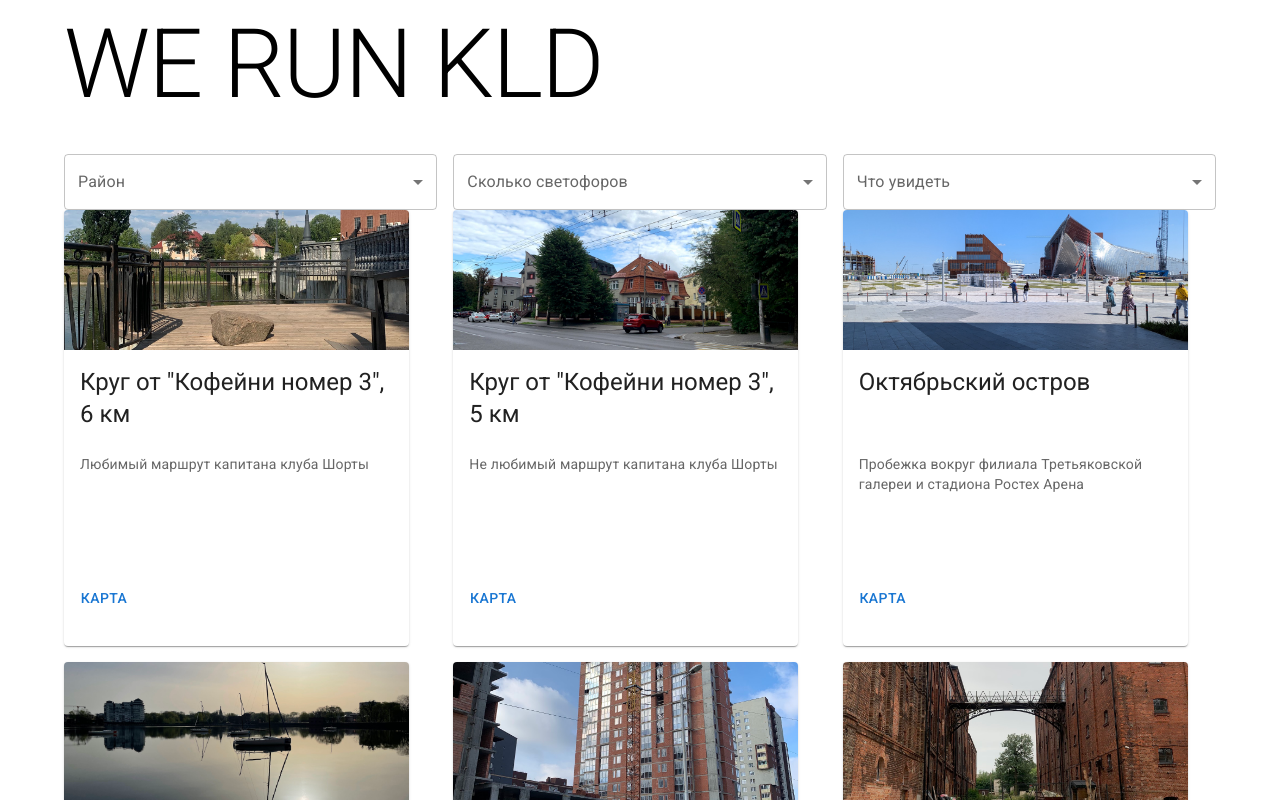
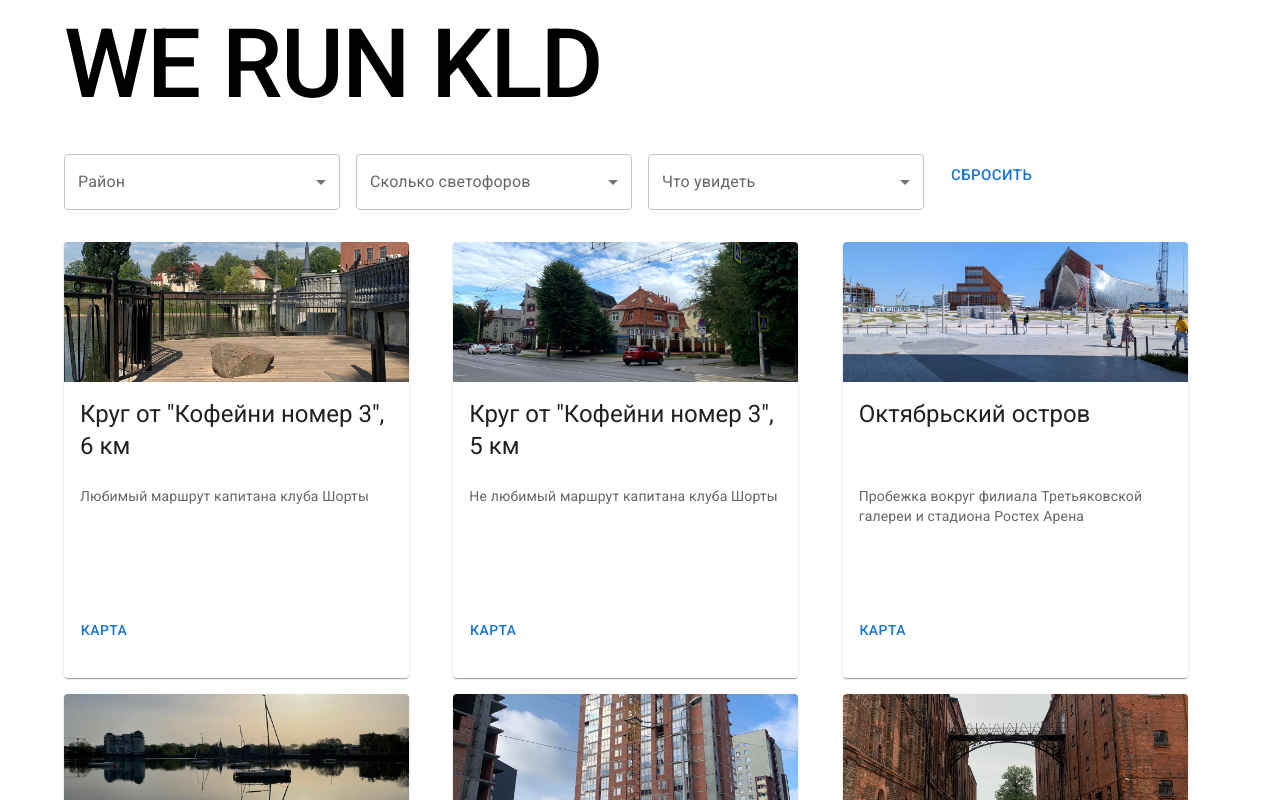
Before and after one commit to yurikrylov/we_run_kld, a React (Vite) app: page / in a window 1280 px wide. Shown: the top 800 px of the page. Built offline with nearby package versions, Linux system fonts and the light colour scheme; a web font is replaced by a local one.

Commit message:
сброс фильтров  добавлен

```diff
--- a/package.json
+++ b/package.json
@@ -12,6 +12,7 @@
   "dependencies": {
     "@emotion/react": "^11.14.0",
     "@emotion/styled": "^11.14.1",
+    "@fontsource/roboto": "^5.2.6",
     "@mui/material": "^7.1.2",
     "react": "^19.1.0",
     "react-dom": "^19.1.0"
--- a/src/components/Filters/index.jsx
+++ b/src/components/Filters/index.jsx
@@ -1,4 +1,4 @@
-import {InputLabel, MenuItem, FormControl, Select, Grid} from '@mui/material';
+import { InputLabel, MenuItem, FormControl, Select, Grid, Button } from '@mui/material';
 import { routes as data } from '../../data/rroutes'
 import { useState } from 'react';
 
@@ -15,6 +15,7 @@ var attractionsList = []
 data.map((item) => {
   attractionsList = new Set([...attractionsList, ...item.attractions])
 })
+
 
 const Filters = ({ filters, setFilters }) => {
   const [district, setDistrict] = useState('');
@@ -35,10 +36,15 @@ const Filters = ({ filters, setFilters }) => {
       setFilters({ ...filters, attraction: e.target.value })
     }
   };
-
+  const clearFilters = () => {
+    setFilters({ district: null, attractions: null, trafficLights: null })
+    setDistrict('')
+    setTrafficLights('')
+    setAttractions('')
+  }
   return (
     <Grid container spacing={2}>
-      <Grid size={4}>
+      <Grid size={3}>
         <FormControl fullWidth>
           <InputLabel id="district-label">Район</InputLabel>
           <Select
@@ -56,7 +62,7 @@ const Filters = ({ filters, setFilters }) => {
           </Select>
         </FormControl>
       </Grid>
-      <Grid size={4}>
+      <Grid size={3}>
 
         <FormControl fullWidth>
           <InputLabel id="trafficLight-label">Сколько светофоров</InputLabel>
@@ -75,7 +81,7 @@ const Filters = ({ filters, setFilters }) => {
           </Select>
         </FormControl>
       </Grid>
-      <Grid size={4}>
+      <Grid size={3}>
 
         <FormControl fullWidth>
           <InputLabel id="attraction-label">Что увидеть</InputLabel>
@@ -92,6 +98,9 @@ const Filters = ({ filters, setFilters }) => {
             })} </Select>
         </FormControl>
       </Grid>
+      <Grid size={3}>
+        <Button variant="text" size='large' onClick={() => clearFilters()}>Сбросить</Button>
+      </Grid>
     </Grid>
   )
 }
--- a/src/components/Header/index.jsx
+++ b/src/components/Header/index.jsx
@@ -1,11 +1,15 @@
 import * as React from 'react';
 import Box from '@mui/material/Box';
 import Typography from '@mui/material/Typography';
+import '@fontsource/roboto/300.css';
+import '@fontsource/roboto/400.css';
+import '@fontsource/roboto/500.css';
+import '@fontsource/roboto/700.css';
 
 const Header = () => {
   return (
     <Box sx={{ width: '100%' }}>
-      <Typography variant="h1" gutterBottom>
+      <Typography variant="h1" gutterBottom sx={{ fontWeight: 'medium' }}>
         WE RUN KLD
       </Typography>
       </Box>
--- a/src/pages/Home/index.jsx
+++ b/src/pages/Home/index.jsx
@@ -1,11 +1,16 @@
-import React from 'react'
 import Filters from '../../components/Filters'
 import Header from '../../components/Header'
 import RouteCard from '../../components/RouteCard';
 import Container from '@mui/material/Container';
 import Grid from '@mui/material/Grid';
 import { routes as data } from '../../data/rroutes';
-import { useState, useEffect } from 'react';
+import { React, useState, useEffect } from 'react';
+import '@fontsource/roboto/300.css';
+import '@fontsource/roboto/400.css';
+import '@fontsource/roboto/500.css';
+import '@fontsource/roboto/700.css';
+
+
 
 
 const Home = () => {
@@ -34,7 +39,7 @@ const Home = () => {
     <Container maxWidth="lg">
       <Header />
       <Filters filters={filters} setFilters={setFilters} />
-      <Grid container spacing={2}>
+      <Grid container spacing={2} sx={{mt:4}}>
         {cardsData.map((route) => {
           return <Grid size={4} key={route.id}><RouteCard route={route} /></Grid>
         }
```
Also changed, not shown: 1 other file (tests, documents, lock files or other folders).
